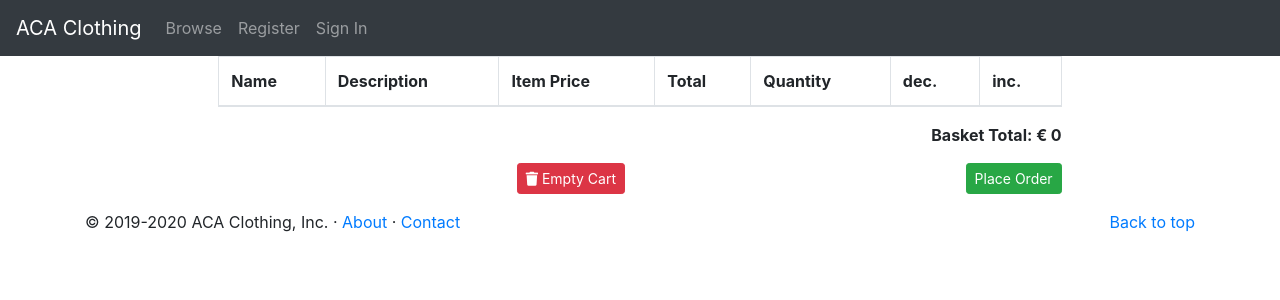
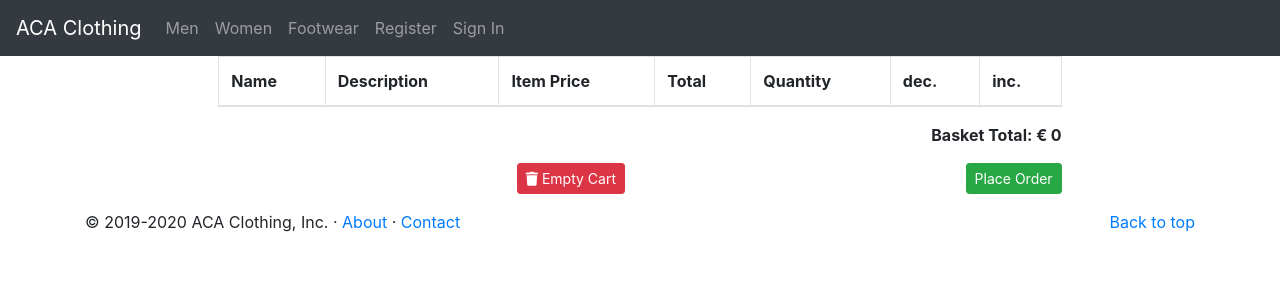
Before and after one commit to x00157960/ACA_Clothing, a Django app: page /cart/ in a window 1280 px wide. Shown: the top 300 px of the page. Run offline with Django 3.2, Linux system fonts and the light colour scheme; data comes from the database, SQL or seed files in the repository; lists and menus that the app fills with data are empty; parts of the project's set-up code (start-up, migrations or seed data) failed here and were passed over; some libraries are stand-ins or nearby versions.

Commit message:
Chnaged Navbar to include Category Links AB#38

```diff
--- a/Code/templates/base.html
+++ b/Code/templates/base.html
@@ -126,7 +126,9 @@
       </button>
       <div class="collapse navbar-collapse" id="navbarCollapse">
         <ul class="navbar-nav mr-auto">
-          <li class="nav-item"><a class="nav-link" href="{% url 'products' %}">Browse</a></li>
+          <li class="nav-item"><a class="nav-link" href="http://127.0.0.1:8000/shop/3">Men</a></li>
+          <li class="nav-item"><a class="nav-link" href="http://127.0.0.1:8000/shop/4">Women</a></li>
+          <li class="nav-item"><a class="nav-link" href="http://127.0.0.1:8000/shop/6">Footwear</a></li>
           {% if request.user.is_authenticated %}
           <li class="nav-item"><a class="nav-link" href="{% url 'signout' %}">Sign Out</a></li>
           {% else %}
```
